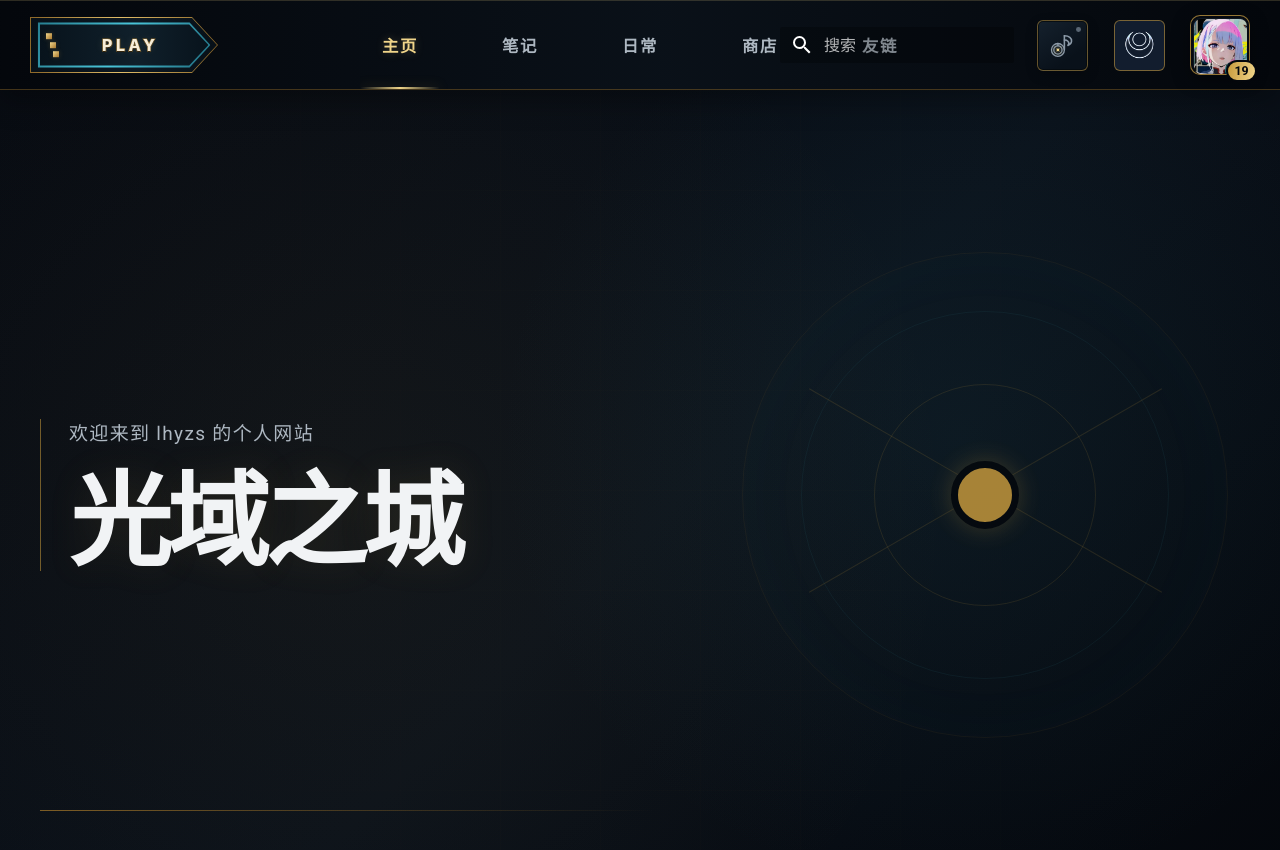
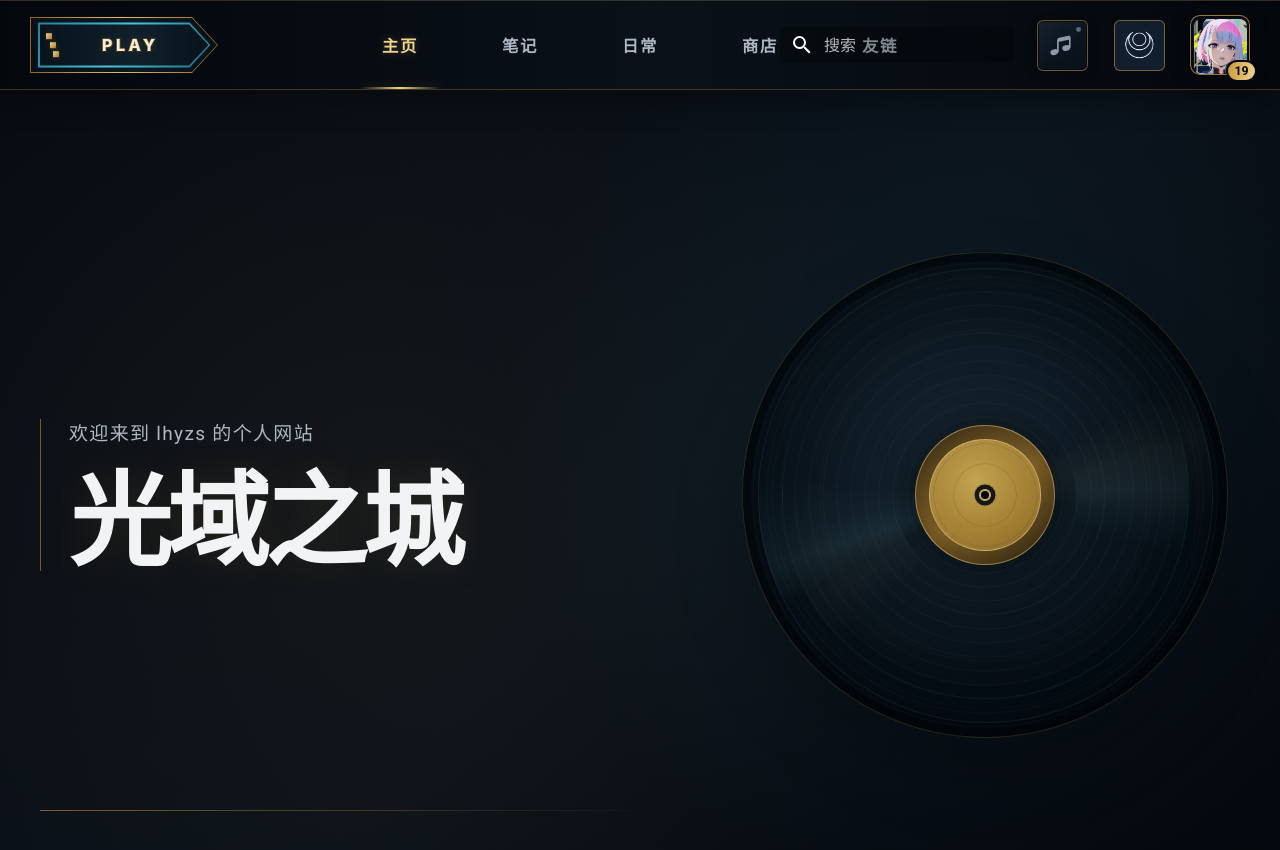
Before and after one commit to lhyzs-hub/lhyzs, an MkDocs documentation site: the page built from docs/index.md, in a window 1280 px wide and 900 px high. Shown: the top 850 px of the window. Built offline with MkDocs 1.6.1 and Material for MkDocs 9.7.7, drawn with Linux system fonts in a browser that asks for light colours; a script that is not in the unit is left out.

Commit message:
turn home sigil into spinning vinyl

```diff
--- a/docs/assets/javascripts/site-v2.js
+++ b/docs/assets/javascripts/site-v2.js
@@ -33,15 +33,10 @@
     <img class="theme-glyph theme-glyph--moon" src="${MOON_ASSET_URL}" alt="" aria-hidden="true">`;
   const MUSIC_ICON = `
     <svg class="music-switch__glyph" viewBox="0 0 32 32" aria-hidden="true">
-      <g class="music-switch__record">
-        <circle class="music-switch__disc" cx="11.5" cy="21" r="6.8"/>
-        <circle cx="11.5" cy="21" r="4.35"/>
-        <path class="music-switch__axes" d="m8.45 17.95 6.1 6.1m0-6.1-6.1 6.1"/>
-        <circle class="music-switch__hub" cx="11.5" cy="21" r="1.45"/>
-        <path class="music-switch__notch" d="M11.5 14.2v2"/>
-      </g>
-      <path class="music-switch__stem" d="M18.3 20.6V6.1"/>
-      <path class="music-switch__flag" d="M18.3 6.1c4.9.1 7.9 2.2 7.55 5.75-.2 2.1-1.7 3.75-3.8 4.35 1.25-1.35 1.15-3.2-.05-4.4-.8-.8-2.1-1.2-3.7-1.2"/>
+      <path class="music-switch__beam" d="M11.5 8.5 24 5.8v4.1l-12.5 2.7Z"/>
+      <path class="music-switch__stems" d="M11.5 10.4v12.2M24 7.8v10.4"/>
+      <ellipse class="music-switch__note-head" cx="7.7" cy="23.3" rx="4.2" ry="3" transform="rotate(-15 7.7 23.3)"/>
+      <ellipse class="music-switch__note-head" cx="20.2" cy="18.9" rx="4.2" ry="3" transform="rotate(-15 20.2 18.9)"/>
     </svg>`;
 
   const createSoundTemplate = (source, volume) => {
@@ -173,6 +168,7 @@
       musicSwitch.classList.toggle("is-loading", state === "loading");
       musicSwitch.classList.toggle("is-awaiting", state === "awaiting");
       musicSwitch.dataset.musicState = state;
+      document.body.classList.toggle("lhyzs-music-playing", isPlaying);
 
       const label = isPlaying
         ? "关闭背景音乐"
--- a/docs/assets/stylesheets/theme-v2.css
+++ b/docs/assets/stylesheets/theme-v2.css
@@ -837,10 +837,20 @@ body {
   justify-self: center;
   width: min(31rem, 38vw);
   aspect-ratio: 1;
-  opacity: 0.82;
-  border: 1px solid rgba(201, 155, 61, 0.08);
+  overflow: hidden;
+  opacity: 0.9;
+  background:
+    repeating-radial-gradient(circle, transparent 0 7px, rgba(100, 178, 202, 0.055) 8px, transparent 9px 14px),
+    radial-gradient(circle at 45% 41%, #172631 0, #0b151e 48%, #040a10 76%, #020509 100%);
+  border: 1px solid rgba(201, 155, 61, 0.18);
   border-radius: 50%;
-  box-shadow: inset 0 0 80px rgba(42, 101, 115, 0.05);
+  box-shadow:
+    inset 0 0 0 0.4rem rgba(1, 5, 9, 0.62),
+    inset 0 0 5rem rgba(0, 0, 0, 0.72),
+    0 1.8rem 4rem rgba(0, 0, 0, 0.24),
+    0 0 3rem rgba(42, 101, 115, 0.08);
+  animation: lhyzs-home-vinyl-spin 18s linear infinite;
+  animation-play-state: paused;
 }
 
 .hero-home__sigil::before,
@@ -848,39 +858,57 @@ body {
 .hero-home__sigil span {
   content: "";
   position: absolute;
-  inset: 12%;
-  border: 1px solid rgba(42, 101, 115, 0.17);
   border-radius: 50%;
 }
 
+.hero-home__sigil::before {
+  inset: 3%;
+  background:
+    conic-gradient(from 208deg, transparent 0 9%, rgba(142, 222, 239, 0.08) 12%, transparent 19% 58%, rgba(240, 213, 138, 0.045) 63%, transparent 70%),
+    repeating-radial-gradient(circle, transparent 0 1.2rem, rgba(201, 155, 61, 0.045) 1.23rem, transparent 1.28rem 2.35rem);
+  border: 1px solid rgba(90, 163, 184, 0.13);
+  box-shadow: inset 0 0 2.8rem rgba(95, 199, 223, 0.035);
+}
+
 .hero-home__sigil::after {
-  inset: 27%;
-  border-color: rgba(201, 155, 61, 0.16);
+  inset: 8%;
+  background: conic-gradient(from 34deg, transparent 0 10%, rgba(149, 219, 236, 0.07) 15%, transparent 21% 52%, rgba(255, 232, 175, 0.035) 57%, transparent 64%);
+  border: 1px solid rgba(42, 101, 115, 0.15);
+  mask-image: radial-gradient(circle, transparent 0 31%, #000 32% 91%, transparent 92%);
 }
 
 .hero-home__sigil span:nth-child(1) {
-  inset: 49% 8%;
-  height: 1px;
-  border: 0;
-  border-top: 1px solid rgba(201, 155, 61, 0.18);
-  border-radius: 0;
-  transform: rotate(30deg);
+  inset: 35.5%;
+  z-index: 1;
+  background: linear-gradient(145deg, #463517, #8f6b29 52%, #392a12);
+  border: 1px solid rgba(240, 213, 138, 0.48);
+  box-shadow: 0 0 1.6rem rgba(0, 0, 0, 0.58), inset 0 0 1.2rem rgba(0, 0, 0, 0.28);
 }
 
 .hero-home__sigil span:nth-child(2) {
-  inset: 49% 8%;
-  height: 1px;
-  border: 0;
-  border-top: 1px solid rgba(201, 155, 61, 0.18);
-  border-radius: 0;
-  transform: rotate(-30deg);
+  inset: 38.5%;
+  z-index: 2;
+  background:
+    repeating-radial-gradient(circle, transparent 0 0.52rem, rgba(79, 52, 11, 0.16) 0.56rem, transparent 0.61rem 1rem),
+    radial-gradient(circle at 42% 37%, #d8b558, #ad8431 66%, #76551d 100%);
+  border: 1px solid rgba(253, 226, 151, 0.58);
+  box-shadow: inset 0 0 1rem rgba(255, 236, 178, 0.13);
 }
 
 .hero-home__sigil span:nth-child(3) {
-  inset: 43%;
-  background: var(--lhyzs-gold);
-  border: 7px solid var(--lhyzs-bg-deep);
-  box-shadow: 0 0 24px rgba(201, 155, 61, 0.3);
+  inset: 48.8%;
+  z-index: 3;
+  background: #02060a;
+  border: 2px solid #e1be69;
+  box-shadow: 0 0 0 0.22rem rgba(4, 9, 14, 0.9), 0 0 0.7rem rgba(240, 213, 138, 0.34);
+}
+
+body.lhyzs-music-playing .hero-home__sigil {
+  animation-play-state: running;
+}
+
+@keyframes lhyzs-home-vinyl-spin {
+  to { transform: rotate(360deg); }
 }
 
 .md-footer {
@@ -2012,34 +2040,14 @@ body:has(.jungle-404) .md-content__inner {
   stroke-linejoin: round;
 }
 
-.music-switch__record {
-  transform-box: fill-box;
-  transform-origin: center;
-}
-
-.music-switch__hub {
-  fill: var(--lhyzs-gold-light);
+.music-switch__beam,
+.music-switch__note-head {
+  fill: currentColor;
   stroke: none;
 }
 
-.music-switch__disc {
-  fill: var(--lhyzs-gold-light);
-  fill-opacity: 0.08;
-}
-
-.music-switch__axes {
-  stroke: var(--lhyzs-gold-light);
-  opacity: 0.38;
-  stroke-width: 0.72;
-}
-
-.music-switch__notch {
-  stroke-width: 1.55;
-}
-
-.music-switch__stem,
-.music-switch__flag {
-  stroke-width: 1.65;
+.music-switch__stems {
+  stroke-width: 1.75;
 }
 
 .music-switch:hover,
@@ -2064,13 +2072,9 @@ body:has(.jungle-404) .md-content__inner {
   box-shadow: 0 0 8px rgba(91, 210, 241, 0.92);
 }
 
-.music-switch[aria-pressed="true"] .music-switch__record {
-  animation: lhyzs-record-spin 3.8s linear infinite;
-}
-
-.music-switch.is-loading .music-switch__record,
-.music-switch.is-awaiting .music-switch__record {
-  animation: lhyzs-record-pulse 900ms ease-in-out infinite alternate;
+.music-switch.is-loading .music-switch__glyph,
+.music-switch.is-awaiting .music-switch__glyph {
+  animation: lhyzs-music-pulse 900ms ease-in-out infinite alternate;
 }
 
 .music-switch.is-awaiting::after {
@@ -2078,11 +2082,7 @@ body:has(.jungle-404) .md-content__inner {
   box-shadow: 0 0 6px rgba(201, 155, 61, 0.54);
 }
 
-@keyframes lhyzs-record-spin {
-  to { transform: rotate(360deg); }
-}
-
-@keyframes lhyzs-record-pulse {
+@keyframes lhyzs-music-pulse {
   from { opacity: 0.48; }
   to { opacity: 1; }
 }
@@ -3923,7 +3923,8 @@ body.search-easter-egg-open {
 @media (prefers-reduced-motion: reduce) {
   .search-easter-egg,
   .search-easter-egg img,
-  .music-switch__record {
+  .music-switch__glyph,
+  .hero-home__sigil {
     transition: none;
     animation: none !important;
   }
--- a/docs/service-worker.js
+++ b/docs/service-worker.js
@@ -1,4 +1,4 @@
-const CACHE_VERSION = "lhyzs-site-v10";
+const CACHE_VERSION = "lhyzs-site-v11";
 const CACHE_NAME = `lhyzs-offline-${CACHE_VERSION}`;
 const SCOPE_URL = new URL(self.registration.scope);
 const OFFLINE_PAGE = new URL("404.html", SCOPE_URL).href;
```
